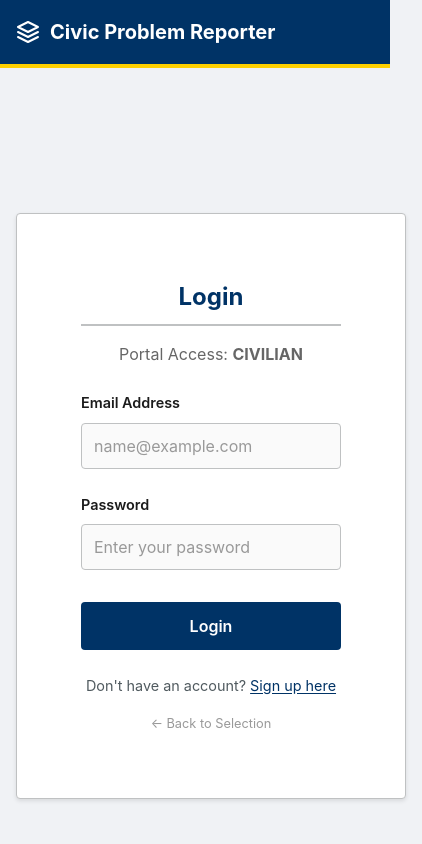
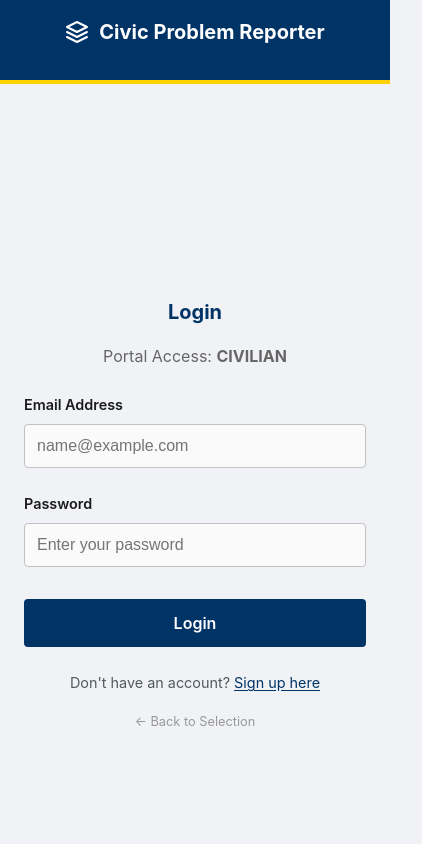
Before and after one commit to Vin07h/Vin07h-Civic-Problem-Reporter, a React (Vite) app: page /login in a window 390 px wide. Shown: the top 844 px of the page, 422 px wide, since content can reach past the window. Built offline with nearby package versions, Linux system fonts and the light colour scheme; no server answers.

Commit message:
made the webpage more user-friendly and dynamic by adding interactive elements and improving the layout using Bootstrap components.

```diff
--- a/src/layout.jsx
+++ b/src/layout.jsx
@@ -4,15 +4,13 @@ import { useAuth } from './AuthContext.jsx';
 
 /**
  * Government Standard Layout
- * Enforces strict separation between Auth views and Content views.
+ * Responsive & Dynamic.
  */
 function Layout({ children }) {
   const location = useLocation();
   const navigate = useNavigate();
   const { user, handleLogout } = useAuth();
 
-  // 1. Identify "Auth Pages" where we remove the outer styling wrapper
-  // We explicitly include '/' (Landing) so it can manage its own layout
   const isAuthPage = ['/login', '/signup', '/'].includes(location.pathname);
 
   const handleHeaderClick = () => {
@@ -23,7 +21,6 @@ function Layout({ children }) {
   const onLogout = async () => {
     try {
       await handleLogout();
-      // 2. FIX: Redirect to Landing Page ('/') instead of Login
       navigate('/');
     } catch (err) {
       console.error('Logout failed', err);
@@ -32,29 +29,23 @@ function Layout({ children }) {
 
   return (
     <div className="app-container">
-      {/* Header */}
-      <header className="gov-header" style={{
-        backgroundColor: '#003366',
-        color: 'white',
-        padding: '1rem',
-        borderBottom: '4px solid #FFD100'
-      }}>
-        <div style={{ maxWidth: '960px', margin: '0 auto', display: 'flex', justifyContent: 'space-between', alignItems: 'center' }}>
+      {/* Responsive Header Class */}
+      <header className="gov-header">
+        <div className="gov-header__inner">
 
           <div
+            className="gov-header__brand"
             onClick={handleHeaderClick}
-            style={{ cursor: 'pointer', fontWeight: 'bold', fontSize: '1.25rem', display: 'flex', alignItems: 'center', gap: '10px' }}
             role="button"
             tabIndex={0}
           >
-            {/* Emblem */}
             <svg width="24" height="24" viewBox="0 0 24 24" fill="none" stroke="currentColor" strokeWidth="2" strokeLinecap="round" strokeLinejoin="round">
               <path d="M12 2L2 7l10 5 10-5-10-5zM2 17l10 5 10-5M2 12l10 5 10-5"/>
             </svg>
             <span>Civic Problem Reporter</span>
           </div>
 
-          <nav>
+          <nav className="gov-header__nav">
             {!isAuthPage && (
               <>
                 {user ? (
@@ -66,10 +57,10 @@ function Layout({ children }) {
                     Logout
                   </button>
                 ) : (
-                  <div style={{ display: 'flex', gap: '1rem' }}>
-                    <Link to="/login" style={{ color: 'white', textDecoration: 'none', fontWeight: 'bold' }}>Login</Link>
-                    <Link to="/signup" style={{ color: '#FFD100', textDecoration: 'none', fontWeight: 'bold' }}>Sign Up</Link>
-                  </div>
+                  <>
+                    <Link to="/login">Login</Link>
+                    <Link to="/signup" className="highlight">Sign Up</Link>
+                  </>
                 )}
               </>
             )}
@@ -78,9 +69,6 @@ function Layout({ children }) {
       </header>
 
       <main className="main-content">
-        {/* Logic: If it's an Auth Page (like Landing), we DO NOT add the 'card' class.
-           This allows the Landing page to render its own two separate cards.
-        */}
         <div className={isAuthPage ? "auth-wrapper" : "card"}>
           {children}
         </div>
--- a/src/styles/_variables.scss
+++ b/src/styles/_variables.scss
@@ -8,16 +8,16 @@ $color-primary-dark: #002244;
 $color-primary-light: #E8F0F7;
 
 // Accents & Feedback
-$color-focus: #FFD100; // High contrast focus ring (Accessibility requirement)
+$color-focus: #FFD100;
 $color-danger: #D8000C;
 $color-success: #00703C;
 $color-warning: #FFBF47;
 
 // Neutrals
-$color-text-primary: #1B1B1B; // Almost black, softer than #000
+$color-text-primary: #1B1B1B;
 $color-text-secondary: #505A5F;
 $color-border: #BFC1C2;
-$color-background: #F0F2F5; // Light grey, prevents eye strain
+$color-background: #F0F2F5;
 $color-surface: #FFFFFF;
 
 // Typography
@@ -30,11 +30,16 @@ $font-weight-normal: 400;
 $font-weight-bold: 700;
 
 // Layout & Spacing
-$spacing-xs: 0.5rem;
-$spacing-md: 1rem;
-$spacing-lg: 2rem;
-$spacing-xl: 4rem;
+$spacing-xs: 0.5rem;  // 8px
+$spacing-md: 1rem;    // 16px
+$spacing-lg: 2rem;    // 32px
+$spacing-xl: 4rem;    // 64px
 
-$border-radius: 4px; // Government sites use sharper, authoritative corners
+$border-radius: 4px;
 $box-shadow: 0 2px 4px rgba(0, 0, 0, 0.1);
 $container-width: 960px;
+
+// --- RESPONSIVE BREAKPOINTS ---
+$mobile: 480px;
+$tablet: 768px;
+$desktop: 1024px;
--- a/src/styles/components/_forms.scss
+++ b/src/styles/components/_forms.scss
@@ -4,21 +4,31 @@
   max-width: 400px;
   margin: 2rem auto;
   background: $color-surface;
-  padding: $spacing-xl; // Generous internal padding
+  padding: $spacing-xl;
   border-radius: $border-radius;
   border: 1px solid $color-border;
-  box-shadow: $box-shadow; // Subtle lift
+  box-shadow: $box-shadow;
+
+  // Mobile Adaptation
+  @media (max-width: $mobile) {
+    width: 100%;
+    margin: 0;
+    border: none;
+    box-shadow: none;
+    padding: $spacing-md;
+    background: transparent;
+  }
 }
 
 .form-group {
-  margin-bottom: 1.5rem; // Separation between input groups
+  margin-bottom: 1.5rem;
   display: flex;
-  flex-direction: column; // Forces label to sit above input
+  flex-direction: column;
 }
 
 .form-label {
   display: block;
-  margin-bottom: 0.5rem; // Space between label and its input
+  margin-bottom: 0.5rem;
   font-weight: 600;
   color: $color-text-primary;
   font-size: 0.9rem;
@@ -26,23 +36,19 @@
 
 .form-input {
   width: 100%;
-  padding: 0.75rem; // Comfortable click area
+  padding: 0.75rem;
   border: 1px solid $color-border;
   border-radius: $border-radius;
-  font-family: $font-family-sans;
-  font-size: 1rem;
+  // Font size 16px prevents iOS from zooming in automatically on focus
+  font-size: 16px;
   background-color: #FAFAFA;
   transition: border-color 0.2s, box-shadow 0.2s;
-  box-sizing: border-box; // Prevents padding from breaking width
+  box-sizing: border-box;
 
   &:focus {
     outline: none;
     border-color: $color-primary;
-    box-shadow: 0 0 0 3px rgba($color-primary, 0.2); // Focus ring
-  }
-
-  &::placeholder {
-    color: #999;
+    box-shadow: 0 0 0 3px rgba($color-primary, 0.2);
   }
 }
 
@@ -50,7 +56,7 @@
   margin-top: 2rem;
   display: flex;
   flex-direction: column;
-  gap: 1rem; // Space between "Login" button and "Forgot Password"
+  gap: 1rem;
 }
 
 .form-footer {
--- a/src/styles/components/_landing.scss
+++ b/src/styles/components/_landing.scss
@@ -3,8 +3,13 @@
 .landing-page {
   padding: $spacing-xl 0;
   text-align: center;
-  max-width: 800px; // Limit width so cards don't get too wide
+  max-width: 800px;
   margin: 0 auto;
+
+  // Reduce padding on mobile
+  @media (max-width: $mobile) {
+    padding: $spacing-lg 0;
+  }
 
   h1 {
     color: $color-primary;
@@ -20,15 +25,23 @@
 
 .portal-grid {
   display: flex;
-  flex-wrap: wrap; // Allows stacking on mobile
-  gap: 2rem;       // Enforces 32px space between cards
+  flex-wrap: wrap;
+  gap: 2rem;
   justify-content: center;
   width: 100%;
+
+  // On mobile, reduce gap
+  @media (max-width: $mobile) {
+    gap: $spacing-md;
+  }
 }
 
 .portal-card {
   flex: 1;
-  min-width: 280px; // Prevents them from getting too skinny
+  min-width: 280px;
+  // Ensure card doesn't overflow screen width on very small devices
+  max-width: 100%;
+
   background-color: $color-surface;
   border: 1px solid $color-border;
   border-radius: $border-radius;
@@ -38,7 +51,6 @@
   display: flex;
   flex-direction: column;
 
-  // Add a top border color to distinguish roles
   &.civilian-card { border-top: 5px solid $color-primary; }
   &.admin-card { border-top: 5px solid $color-text-secondary; }
 
@@ -53,7 +65,7 @@
   }
 
   p {
-    flex-grow: 1; // Pushes button to bottom
+    flex-grow: 1;
     color: $color-text-secondary;
     margin-bottom: 1.5rem;
   }
--- a/src/styles/main.scss
+++ b/src/styles/main.scss
@@ -6,7 +6,12 @@
 @use 'home';
 @use 'report-review';
 @use 'components/landing';
+
 // --- Global Reset & Base Styles ---
+
+* {
+    box-sizing: border-box; // Critical for responsive padding
+}
 
 body {
     font-family: $font-family-sans;
@@ -15,6 +20,7 @@ body {
     margin: 0;
     line-height: 1.6;
     -webkit-font-smoothing: antialiased;
+    font-size: $font-size-base;
 }
 
 h1, h2, h3, h4 {
@@ -24,25 +30,16 @@ h1, h2, h3, h4 {
     font-weight: $font-weight-bold;
 }
 
-h1 { font-size: 2rem; }
-h2 { font-size: 1.5rem; border-bottom: 2px solid $color-border; padding-bottom: $spacing-xs; }
+// Responsive Headings
+h1 { font-size: 1.75rem; @media(min-width: $tablet) { font-size: 2rem; } }
+h2 { font-size: 1.25rem; @media(min-width: $tablet) { font-size: 1.5rem; } }
 
 a {
     color: $color-primary;
     text-decoration: underline;
     text-underline-offset: 2px;
-
-    &:hover {
-        color: $color-primary-dark;
-        text-decoration-thickness: 2px;
-    }
-
-    &:focus {
-        outline: 3px solid $color-focus;
-        background-color: $color-focus;
-        color: $color-text-primary;
-        text-decoration: none;
-    }
+    &:hover { color: $color-primary-dark; text-decoration-thickness: 2px; }
+    &:focus { outline: 3px solid $color-focus; background-color: $color-focus; color: $color-text-primary; text-decoration: none; }
 }
 
 // --- Layout Containers ---
@@ -53,31 +50,93 @@ a {
     flex-direction: column;
 }
 
+// --- NEW RESPONSIVE HEADER STYLES ---
+.gov-header {
+    background-color: $color-primary;
+    color: white;
+    padding: $spacing-md;
+    border-bottom: 4px solid $color-focus;
+
+    &__inner {
+        max-width: $container-width;
+        margin: 0 auto;
+        display: flex;
+        justify-content: space-between;
+        align-items: center;
+
+        // Mobile: Stack items vertically
+        @media (max-width: $mobile) {
+            flex-direction: column;
+            gap: $spacing-md;
+            text-align: center;
+        }
+    }
+
+    &__brand {
+        cursor: pointer;
+        font-weight: $font-weight-bold;
+        font-size: 1.25rem;
+        display: flex;
+        align-items: center;
+        gap: 10px;
+
+        &:focus { outline: 2px solid $color-focus; }
+    }
+
+    &__nav {
+        display: flex;
+        gap: $spacing-md;
+
+        a {
+            color: white;
+            text-decoration: none;
+            font-weight: 600;
+            padding: 0.5rem;
+            border-radius: $border-radius;
+
+            &:hover { background-color: rgba(255,255,255,0.1); }
+            &.highlight { color: $color-focus; }
+        }
+    }
+}
+
 .main-content {
     flex: 1;
     width: 100%;
     max-width: $container-width;
     margin: 0 auto;
     padding: $spacing-md;
+
+    // Reduce padding on small mobile screens
+    @media (max-width: $mobile) {
+        padding: $spacing-xs;
+    }
 }
 
 // --- Component: Card ---
-// Used for Login, Forms, and Dashboard wrappers
 .card {
     background-color: $color-surface;
     border: 1px solid $color-border;
     border-radius: $border-radius;
     padding: $spacing-lg;
     margin-bottom: $spacing-lg;
-    // Remove heavy shadows for a cleaner, flatter look
     box-shadow: 0 1px 2px rgba(0,0,0,0.05);
+
+    // Mobile: Reduce internal padding to save space
+    @media (max-width: $mobile) {
+        padding: $spacing-md;
+    }
+}
+
+.auth-wrapper {
+    // Allows landing page/auth to be full width or centered depending on content
+    width: 100%;
 }
 
 // --- Utility Classes ---
 .text-center { text-align: center; }
 .mt-4 { margin-top: $spacing-md; }
 .mb-4 { margin-bottom: $spacing-md; }
-.full-width { width: 100%; }
 
 .error-text {
     background-color: #FDF2F2;
```
